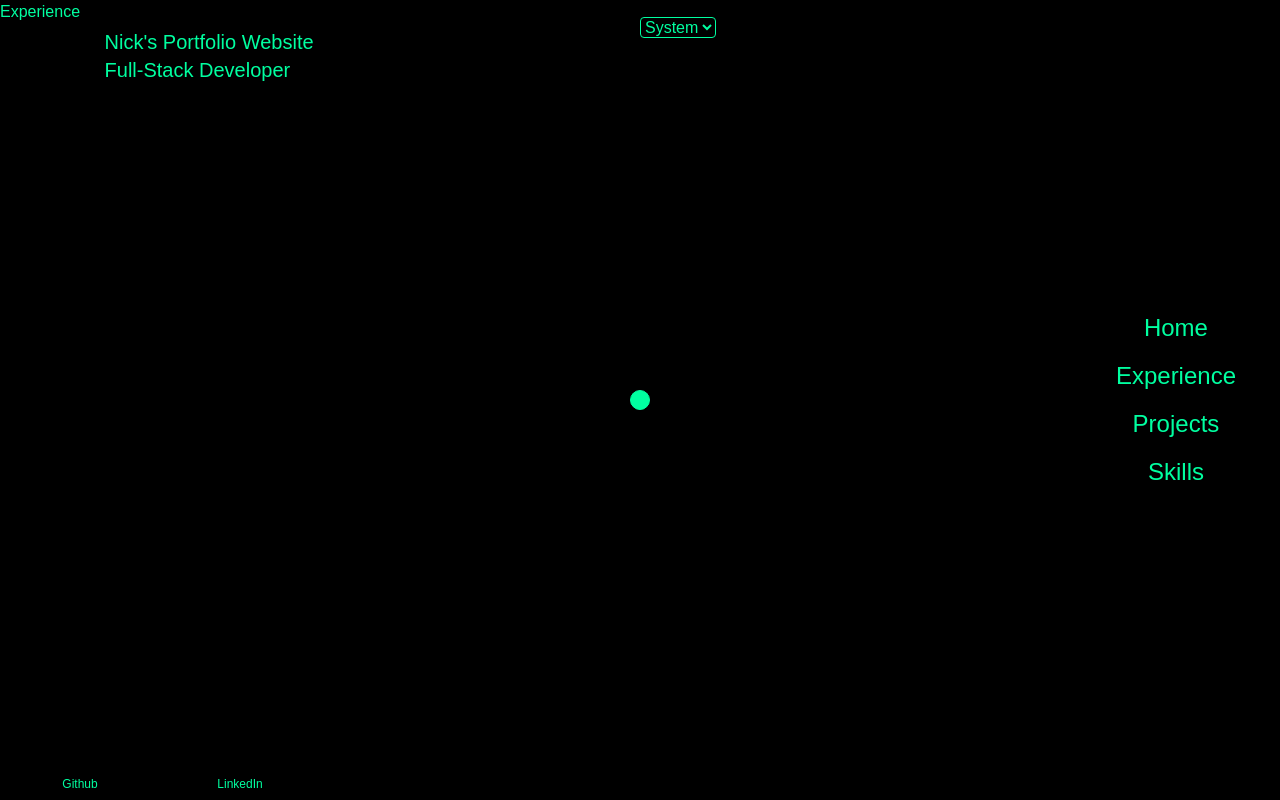
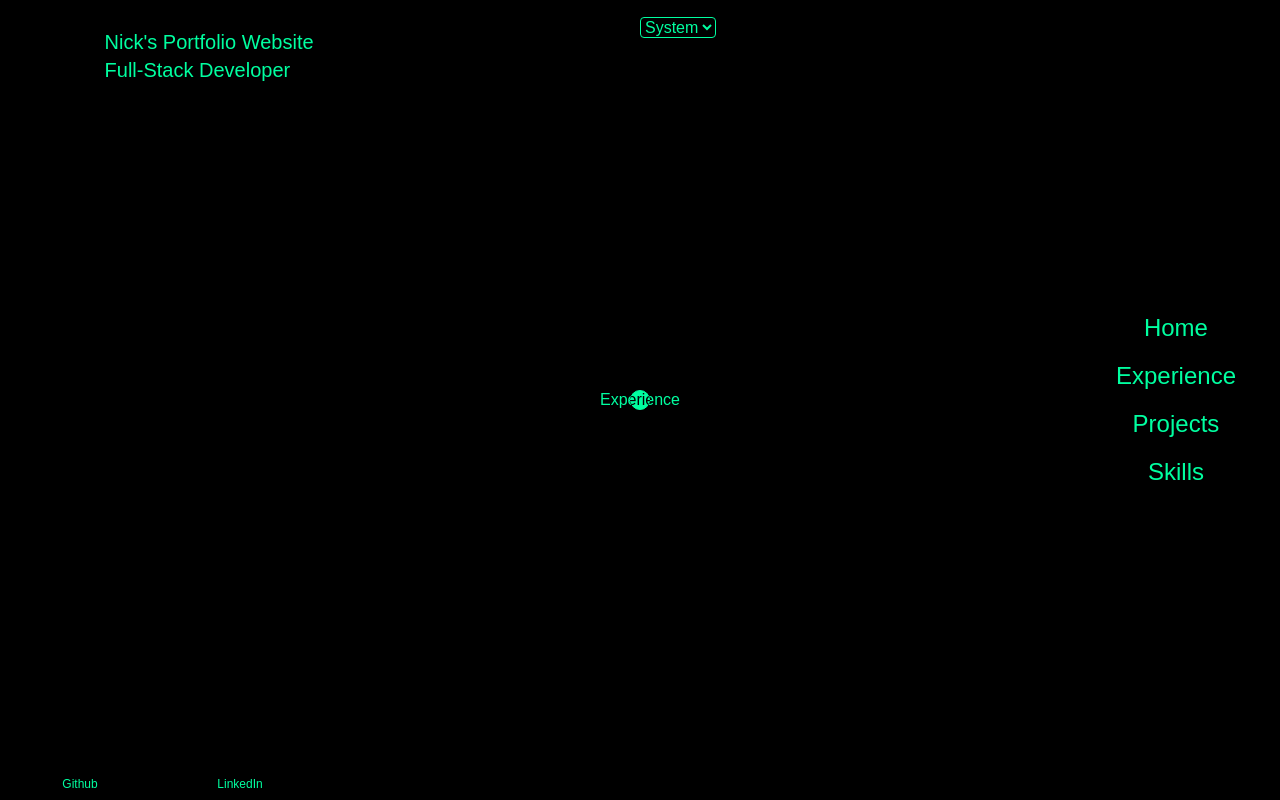
Before and after one commit to kwNick/Resume-Site, a Next.js app: page /experience in a window 1280 px wide. Built offline with nearby package versions, Linux system fonts and the light colour scheme.

Commit message:
reviewing; created template file for animations;

```diff
--- a/src/app/(routes)/experience/page.tsx
+++ b/src/app/(routes)/experience/page.tsx
@@ -1,6 +1,6 @@
 const page = () => {
     return (
-        <div className="min-w-full min-h-full">
+        <div className="min-w-full min-h-full flex items-center justify-center">
             <h1>
                 Experience
             </h1>
--- a/src/app/(routes)/skills/page.tsx
+++ b/src/app/(routes)/skills/page.tsx
@@ -1,6 +1,6 @@
 const page = () => {
     return (
-        <div className="min-w-full min-h-full">
+        <div className="min-w-full min-h-full flex items-center justify-center">
             <h1>
                 Skills
             </h1>
```
